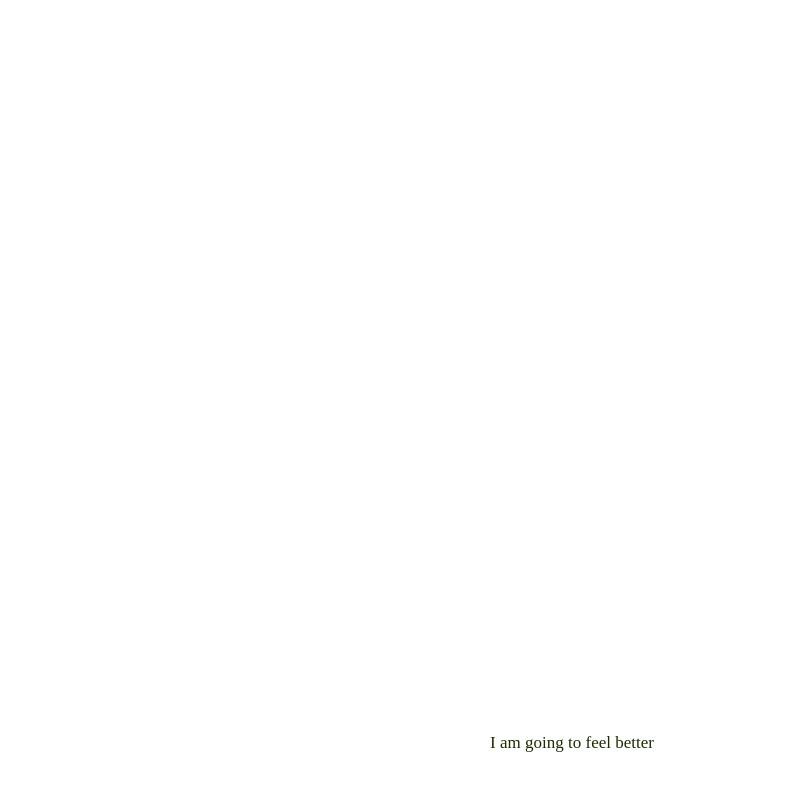
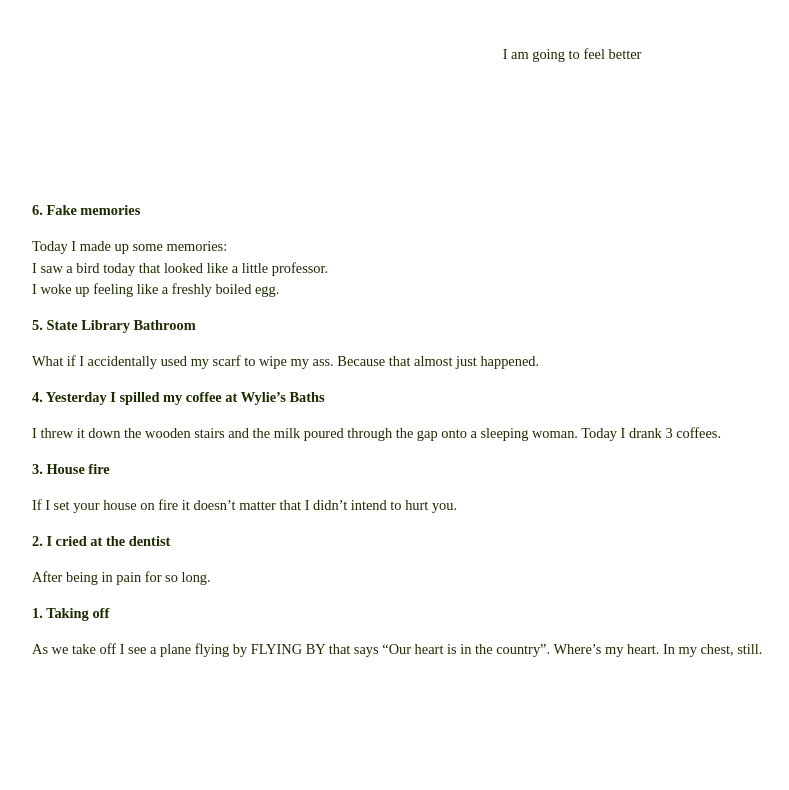
Before and after one commit to beckyheaton/feeling_better, a plain HTML site: page index.html in a window 1280 px wide. Shown: the whole page, without its empty margins (68-857 px from the left). Drawn offline with Linux system fonts and the light colour scheme.

Commit message:
Added text but no secrets!

```diff
--- a/index.html
+++ b/index.html
@@ -5,7 +5,7 @@
     <meta charset="UTF-8">
     <meta name="viewport" content="width=device-width, initial-scale=1.0">
     <title>feeling better</title>
-    <link rel="icon" href="assets/kelp.gif">
+    <link rel="icon" href="assets/handWater.gif">
     <link rel="stylesheet" href="styles.css">
 </head>
 
@@ -13,6 +13,12 @@
 
     <p id="title">I am going to feel better</p>
 
+    <div class="container" id="diary-entries">
+            <!-- Entries will load here -->
+    </div>
+
+    <script src="script.js"></script>
+
 </body>
 
 </html>
--- /dev/null
+++ b/script.js
@@ -0,0 +1,27 @@
+fetch('entries.txt')
+  .then(response => response.text())
+  .then(text => {
+    const container = document.getElementById('diary-entries');
+
+    // Keep the entries in original order
+    const rawEntries = text.trim().split(/\n\s*\n/).filter(e => e.trim() !== '');
+
+    const total = rawEntries.length;
+
+    rawEntries.forEach((entryText, index) => {
+      const lines = entryText.trim().split('\n');
+      const title = lines[0];
+      const body = lines.slice(1).join('<br>'); // preserve newlines
+
+      const number = total - index; // count down from the total
+
+      const titleEl = document.createElement('p');
+      titleEl.innerHTML = `<strong>${number}. ${title}</strong>`;
+
+      const bodyEl = document.createElement('p');
+      bodyEl.innerHTML = body;
+
+      container.appendChild(titleEl);
+      container.appendChild(bodyEl);
+    });
+  });
--- a/styles.css
+++ b/styles.css
@@ -1,18 +1,31 @@
-
-
 body {
-    overflow: hidden; /* Prevents scrolling */
     font-size: 17px;
     color: rgb(28, 44, 0); /* Sets text color*/
     background-color: rgb(255, 255, 255); /* Sets background color */
-    margin-left: 200px;
-    margin-right: 200px;
+    margin-left: 100px;
+    margin-right: 100px;
 }
+
+.container {
+    position: relative;
+    margin-top: 200px;           /* Adjust this value to match the height of #title */
+    width: 100%;
+    left: 50%;
+    transform: translateX(-50%);
+  }
+
+  p {
+    text-align: left;
+    font-size: 0.9rem;
+    margin: 1em 0;
+    line-height: 1.5;
+  }
 
 #title {
     position: fixed;
-    bottom: 30px;
+    top: 30px;                     /* Fix the title to the top of the screen */
+    width: 100%;                /* Ensure it spans the full width */
     text-align: center;
-    left: 50%;                  /* Move to the middle of the screen */
-    transform: translateX(-50%); /* Center it horizontally */
+    left: 50%;                  /* Center horizontally */
+    transform: translateX(-50%);
 }
```
Also changed, not shown: entries.txt (added), notes.txt (added), 1 other file.
